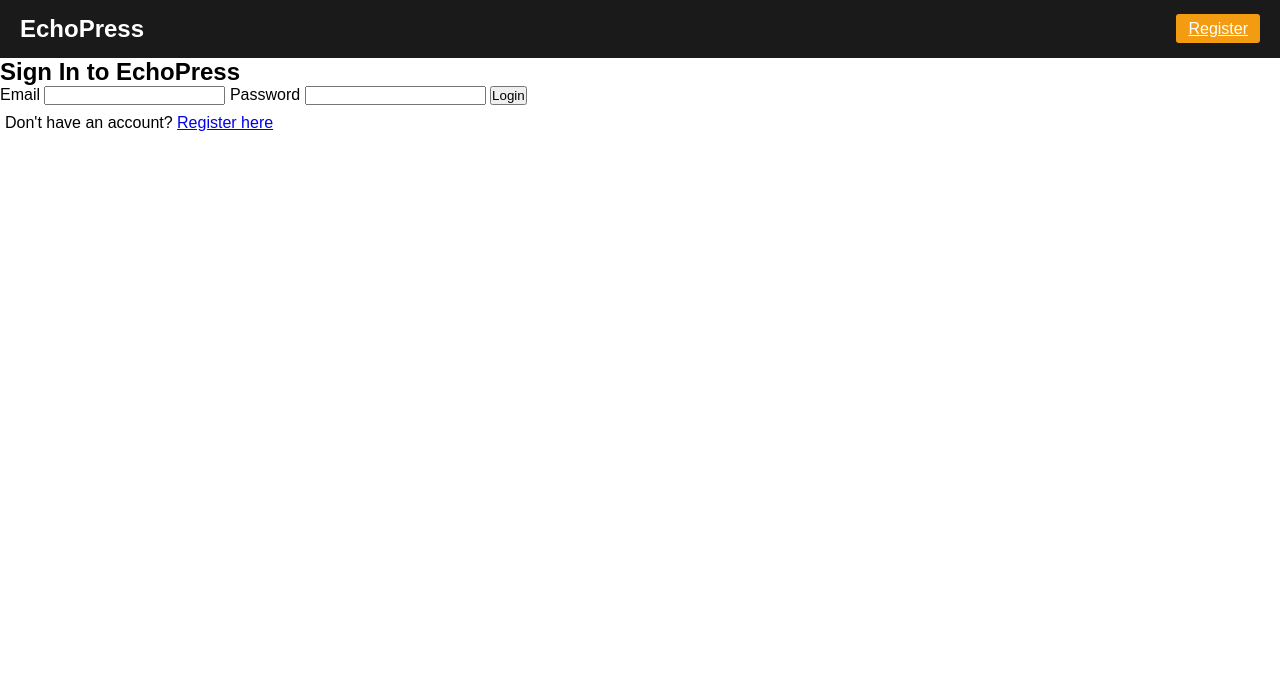
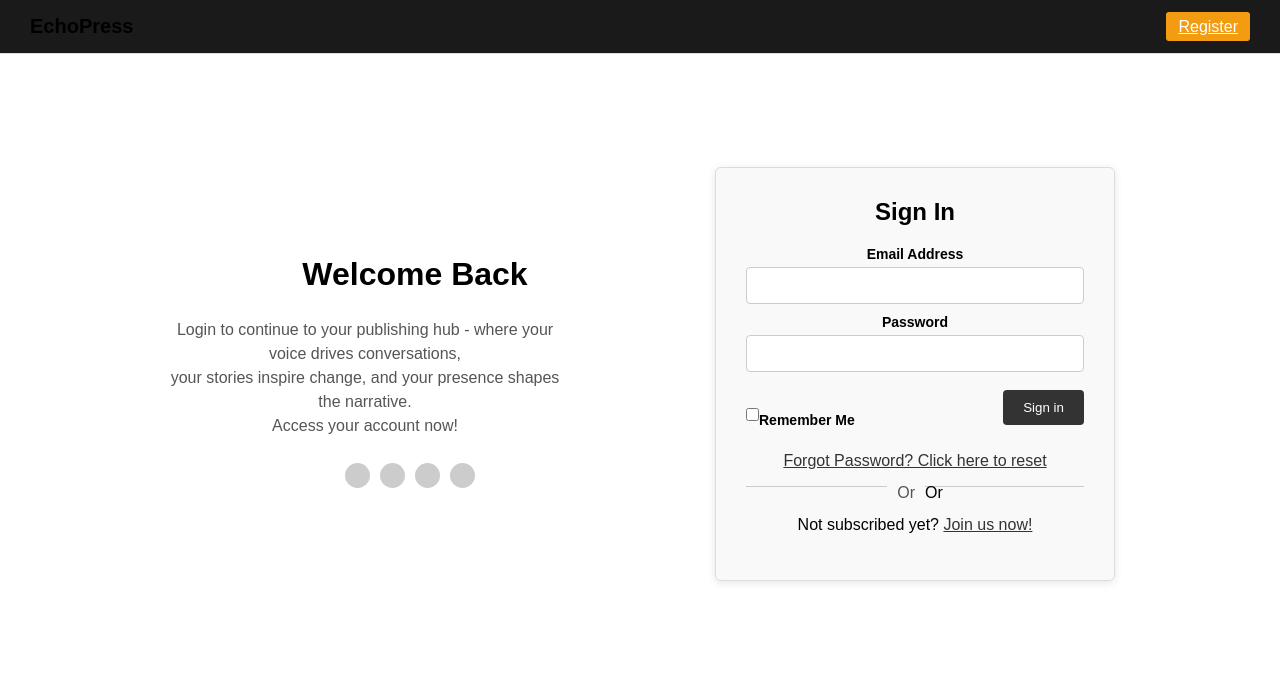
Before and after one commit to timt29/FYPGRP26, a Flask app: page /login in a window 1280 px wide. Shown: the top 693 px of the page. Run offline with Flask 3, Linux system fonts and the light colour scheme.

Commit message:
new updates

```diff
--- a/static/css/style.css
+++ b/static/css/style.css
@@ -183,3 +183,157 @@ p {
   font-size: 2rem;  /* Adjust size to your preference */
   text-align: center;
 }
+
+body {
+  font-family: Arial, sans-serif;
+  margin: 0;
+  padding: 0;
+}
+
+/* Header */
+.header {
+  display: flex;
+  justify-content: space-between;
+  align-items: center;
+  padding: 15px 30px;
+  border-bottom: 1px solid #ddd;
+}
+.logo {
+  font-size: 20px;
+  font-weight: bold;
+  text-decoration: none;
+  color: #000;
+}
+.signin {
+  text-decoration: none;
+  border: 1px solid #333;
+  padding: 5px 15px;
+  border-radius: 3px;
+  color: #000;
+}
+
+/* Layout */
+.container {
+  display: flex;
+  justify-content: center;
+  align-items: center;
+  min-height: 80vh;
+  gap: 50px;
+  padding: 40px;
+}
+
+/* Left welcome text */
+.welcome {
+  flex: 1;
+  max-width: 500px; /* constrains width so text wraps nicely */
+  text-align: center; /* centers text */
+}
+.welcome h1 {
+  font-size: 32px;
+  margin-bottom: 20px;
+}
+.welcome p {
+  font-size: 16px;
+  color: #555;
+  line-height: 1.5;
+  max-width: 400px; /* Adjust width as needed */
+  word-wrap: break-word;
+}
+.social-icons {
+  margin-top: 20px;
+}
+.social-icons span {
+  display: inline-block;
+  width: 25px;
+  height: 25px;
+  margin-right: 10px;
+  background: #ccc; /* placeholder circles */
+  border-radius: 50%;
+}
+
+/* Right form */
+.register-box {
+  flex: 1;
+  max-width: 400px;
+  background: #f9f9f9;
+  padding: 30px;
+  border-radius: 6px;
+  box-shadow: 0 2px 8px rgba(0,0,0,0.1);
+}
+.register-box h2 {
+  margin-bottom: 20px;
+}
+.register-box label {
+  display: block;
+  margin-top: 10px;
+  font-weight: bold;
+  font-size: 14px;
+}
+.register-box input[type="text"],
+.register-box input[type="email"],
+.register-box input[type="password"] {
+  width: 100%;
+  padding: 10px;
+  margin-top: 5px;
+  border: 1px solid #ccc;
+  border-radius: 4px;
+}
+.register-box .remember {
+  margin-top: 15px;
+}
+.register-box button {
+  margin-top: 20px;
+  padding: 10px 20px;
+  border: none;
+  background: #333;
+  color: #fff;
+  border-radius: 4px;
+  cursor: pointer;
+}
+.register-box button:hover {
+  background: #555;
+}
+
+.form-bottom {
+  display: flex;
+  justify-content: space-between; /* pushes checkbox left, button right */
+  align-items: center;
+  margin-top: 15px; /* spacing below password */
+}
+
+.form-bottom .remember {
+  display: flex;
+  align-items: center;
+}
+
+.form-bottom button {
+  margin-top: 0; /* remove previous margin if any */
+}
+
+.form-links {
+  margin-top: 15px;
+  text-align: center;
+  font-size: 14px;
+}
+
+.form-links p {
+  margin: 8px 0;
+}
+
+.form-links a {
+  color: #333;
+  text-decoration: underline;
+}
+
+.separator {
+  border-top: 1px solid #ccc;
+  line-height: 0.1em;
+  margin: 10px 0;
+}
+
+.separator::before {
+  content: "Or";
+  background: #f9f9f9; /* same as form background */
+  padding: 0 10px;
+  color: #555;
+}
--- a/templates/login.html
+++ b/templates/login.html
@@ -17,21 +17,48 @@
     </div>
   </header>
 
-  <!-- Login Form -->
-  <main class="form-container">
-    <h2>Sign In to EchoPress</h2>
-    <form method="POST" action="/login">
-      <label for="email">Email</label>
-      <input type="email" id="email" name="email" required />
+  <!-- Content -->
+  <div class="container">
+    <!-- Left Welcome Section -->
+    <div class="welcome">
+      <h1>Welcome Back</h1>
+      <p>
+        Login to continue to your publishing hub - where your voice drives conversations,<br>
+        your stories inspire change, and your presence shapes the narrative.<br>
+        Access your account now!
+      </p>
+      <div class="social-icons">
+        <span></span><span></span><span></span><span></span>
+      </div>
+    </div>
 
-      <label for="password">Password</label>
-      <input type="password" id="password" name="password" required />
+    <!-- Right Login Form -->
+    <div class="register-box">
+      <h2>Sign In</h2>
+      <form method="POST" action="/login">
+        <label for="email">Email Address</label>
+        <input type="email" id="email" name="email" required />
 
-      <button type="submit" class="btn">Login</button>
-    </form>
+        <label for="password">Password</label>
+        <input type="password" id="password" name="password" required />
 
-    <p>Don't have an account? <a href="/register">Register here</a></p>
-  </main>
+        <div class="form-bottom">
+          <div class="remember">
+            <input type="checkbox" id="remember" name="remember" />
+            <label for="remember">Remember Me</label>
+          </div>
+          <button type="submit">Sign in</button>
+        </div>
+
+        <div class="form-links">
+          <p><a href="/forgot-password">Forgot Password? Click here to reset</a></p>
+
+          <p class="separator">Or</p>
+
+          <p>Not subscribed yet? <a href="/register">Join us now!</a></p>
+        </div>
+      </form>
+    </div>
+  </div>
 </body>
-
 </html>
```
Also changed, not shown: templates/register.html (+34 -17 lines).
